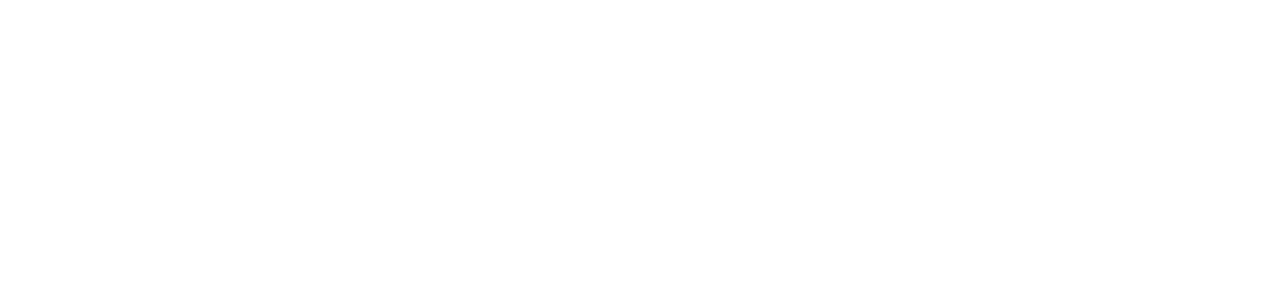
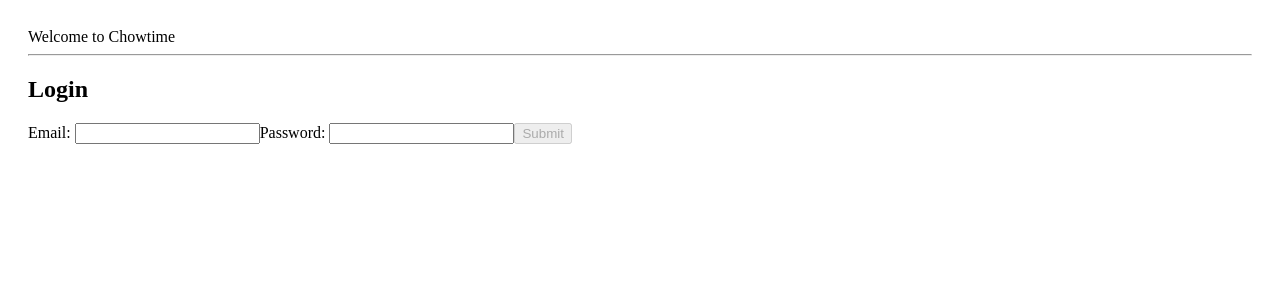
Before and after one commit to cwerder/chowtime, an Angular app in the folder client/: page /login in a window 1280 px wide. Before the commit this address led to /. Shown: the top 300 px of the page. Built offline with nearby package versions, Linux system fonts and the light colour scheme.

Commit message:
Implement login form and route guards

```diff
--- a/client/src/app/app.module.ts
+++ b/client/src/app/app.module.ts
@@ -2,7 +2,7 @@
 import { BrowserModule } from '@angular/platform-browser';
 import { NgModule } from '@angular/core';
 import { HttpClientModule } from '@angular/common/http';
-import { AppRoutingModule } from './app-routing.module';
+import { AppRoutingModule } from './modules/app-routing.module';
 
 import { AppComponent } from './app.component';
 import { AuthenticationModule } from './modules/authentication.module';
--- a/client/src/app/components/login/login.component.html
+++ b/client/src/app/components/login/login.component.html
@@ -3,10 +3,10 @@
   <hr>
   <div>
     <h2>Login</h2>
-    <form>
-      <label>Username: <input type="text"></label>
-      <label>Password: <input type="password"></label>
-      <input type="submit" value="Submit">
+    <form [formGroup]="loginForm" (ngSubmit)="onSubmit()">
+      <label>Email: <input formControlName="email"></label>
+      <label>Password: <input formControlName="password" type="password"></label>
+      <input type="submit" value="Submit" [disabled]="!loginForm.valid">
     </form>
   </div>
 </div>
--- a/client/src/app/components/login/login.component.ts
+++ b/client/src/app/components/login/login.component.ts
@@ -1,15 +1,46 @@
 import { Component, OnInit } from '@angular/core';
+import { FormControl, FormGroup, Validators } from '@angular/forms';
+import { Router } from '@angular/router';
+
+import { AuthenticationService } from './../../services/authentication.service';
 
 @Component({
   selector: 'login',
   templateUrl: './login.component.html',
   styleUrls: ['./login.component.less']
 })
-export class LoginComponent implements OnInit {
+export class LoginComponent {
 
-  constructor() { }
+  loginForm = new FormGroup({
+    email: new FormControl('', [
+      Validators.required,
+      Validators.minLength(5),
+      Validators.maxLength(15),
+    ]),
+    password: new FormControl('', [
+      Validators.required,
+      Validators.minLength(8),
+      Validators.maxLength(20)
+    ])
+  });
 
-  ngOnInit() {
+  constructor(private authenticationService: AuthenticationService, private router: Router) { }
+
+  onSubmit() {
+    this.authenticationService.register(this.loginForm.value).subscribe(
+      (token) => {
+        localStorage.setItem('authorization', token.toString());
+        this.router.navigate(['success']);
+        this.authenticationService.secret().subscribe((res) => {
+          console.log('secret success!!!!', res);
+        }, (err) => {
+          console.log('not authorized!', err);
+        })
+      },
+      () => {
+        this.router.navigate(['/error'])
+      }
+    );
   }
 
 }
--- a/client/src/app/components/register/register.component.html
+++ b/client/src/app/components/register/register.component.html
@@ -4,7 +4,7 @@
   <div>
     <h2>Register</h2>
     <form [formGroup]="registerForm" (ngSubmit)="onSubmit()">
-      <label>Username: <input formControlName="email"></label>
+      <label>Email: <input formControlName="email"></label>
       <label>Password: <input formControlName="password" type="password"></label>
       <label>Confirm Password: <input formControlName="confirm_password" type="password"></label>
       <input type="submit" value="Submit" [disabled]="!registerForm.valid">
--- a/client/src/app/components/register/register.component.ts
+++ b/client/src/app/components/register/register.component.ts
@@ -33,7 +33,8 @@
 
   onSubmit() {
     this.authenticationService.register(this.registerForm.value).subscribe(
-      () => {
+      (token) => {
+        localStorage.setItem('authorization', token.toString());
         this.router.navigate(['success']);
         this.authenticationService.secret().subscribe((res) => {
           console.log('secret success!!!!', res);
@@ -42,7 +43,7 @@
         })
       },
       () => {
-        this.router.navigate(['/error'])
+        this.router.navigate(['/error']);
       }
     );
   }
--- a/client/src/app/modules/authentication.module.ts
+++ b/client/src/app/modules/authentication.module.ts
@@ -1,18 +1,18 @@
 import { RegisterComponent } from './../components/register/register.component';
-// import { LoginComponent } from './../components/login/login.component';
+import { LoginComponent } from './../components/login/login.component';
 import { ReactiveFormsModule } from '@angular/forms';
 import { NgModule } from '@angular/core';
 
 @NgModule({
     declarations: [
-        // LoginComponent,
+        LoginComponent,
         RegisterComponent
     ],
     imports: [
         ReactiveFormsModule
     ],
     exports: [
-        // LoginComponent,
+        LoginComponent,
         RegisterComponent
     ]
 })
--- /dev/null
+++ b/client/src/app/route-guard.guard.ts
@@ -0,0 +1,18 @@
+import { Injectable } from '@angular/core';
+import { CanActivate, Router } from '@angular/router';
+
+@Injectable({
+  providedIn: 'root'
+})
+export class RouteGuard implements CanActivate {
+
+  constructor(private router: Router) {}
+
+  canActivate(): boolean {
+      if (!localStorage.getItem('authorization')) {
+        this.router.navigate(['/error']);
+        return false;
+      }
+      return true;
+  }
+}
```
Also changed, not shown: client/src/app/app-routing.module.ts (deleted, +0 -20 lines), client/src/app/modules/app-routing.module.ts (added, +24 -0 lines), 2 other files (tests, documents, lock files or other folders).
